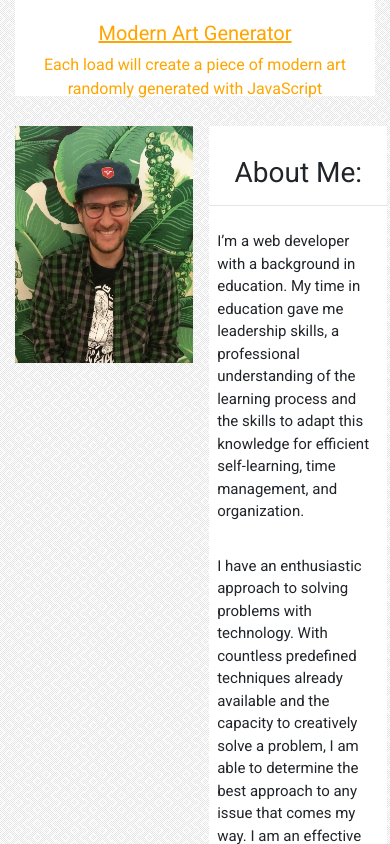
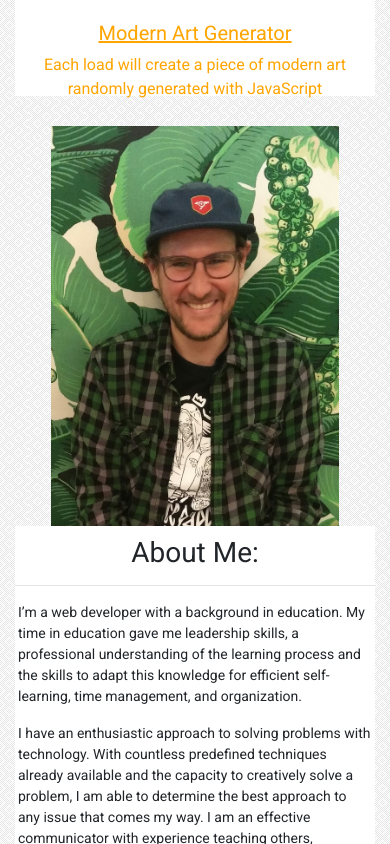
Before and after one commit to JBVenuto/reactportfolio, a React (Create React App) app: page / in a window 390 px wide. Shown: the part 1500-2344 px from the top of the page. Built offline with nearby package versions, Linux system fonts and the light colour scheme.

Commit message:
Stylized headshot for different screen widths

```diff
--- a/src/pages/main.css
+++ b/src/pages/main.css
@@ -112,7 +112,7 @@ body {
   margin-top: 30px;
   margin-bottom: 15px;
   display: grid;
-  grid-template-columns: 49.5% 49.5%;
+  grid-template-columns: 33% 66%;
   grid-column-gap: 1em;
 }
 .all-about .about-desc {
@@ -179,6 +179,18 @@ body {
     background-color: white;
     padding-top: 20px;
   }
+
+  .all-about {
+    display: grid;
+    grid-template-columns: 49% 49%;
+  }
+  .all-about .about-desc {
+    padding-top: 10px;
+  }
+  .all-about .about-desc p {
+    font-size: 14px;
+    padding: 0px 3px 0px 3px;
+  }
 }
 @media only screen and (max-width: 768px) {
   .skills {
@@ -200,6 +212,19 @@ body {
     background-color: white;
     padding-top: 25px;
   }
+
+  .all-about {
+    display: grid;
+    grid-template-columns: auto;
+  }
+  .all-about .headshot {
+    display: block;
+    margin-left: auto;
+    margin-right: auto;
+    width: 80%;
+    height: 400px;
+    object-fit: cover;
+  }
 }
 
 /*# sourceMappingURL=main.css.map */
--- a/src/pages/style.scss
+++ b/src/pages/style.scss
@@ -117,7 +117,7 @@ font-size: 20px;
     margin-top: 30px;
     margin-bottom: 15px;
     display: grid;
-    grid-template-columns: 49.5% 49.5%;
+    grid-template-columns: 33% 66%;
     grid-column-gap: 1em;
 
     .about-desc {
@@ -186,6 +186,17 @@ font-size: 20px;
         background-color: white;
         padding-top: 20px;
     }
+    .all-about {
+        display: grid;
+        grid-template-columns: 49% 49%;
+        .about-desc {
+            padding-top: 10px;
+            p{
+                font-size: 14px;
+                padding: 0px 3px 0px 3px;
+            }
+        }
+    }
 }
 
 // small screens
@@ -207,4 +218,16 @@ font-size: 20px;
         background-color: white;
         padding-top: 25px;
     }
+    .all-about {
+        display: grid;
+        grid-template-columns: auto;
+        .headshot {
+            display: block;
+            margin-left: auto;
+            margin-right: auto;
+            width: 80%;
+            height: 400px;
+            object-fit: cover;
+        }
+    }
 }
```
Also changed, not shown: 1 other file (tests, documents, lock files or other folders).
